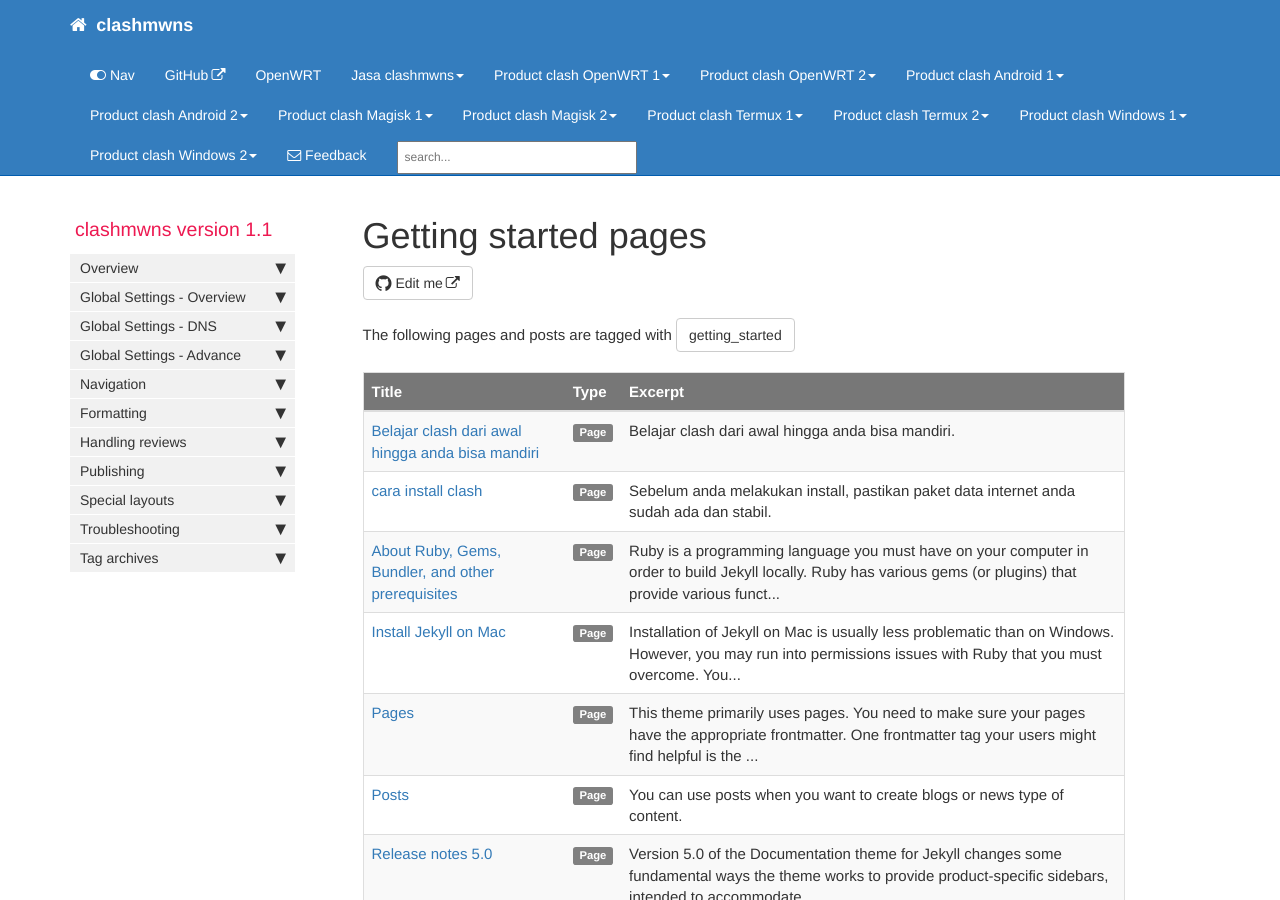
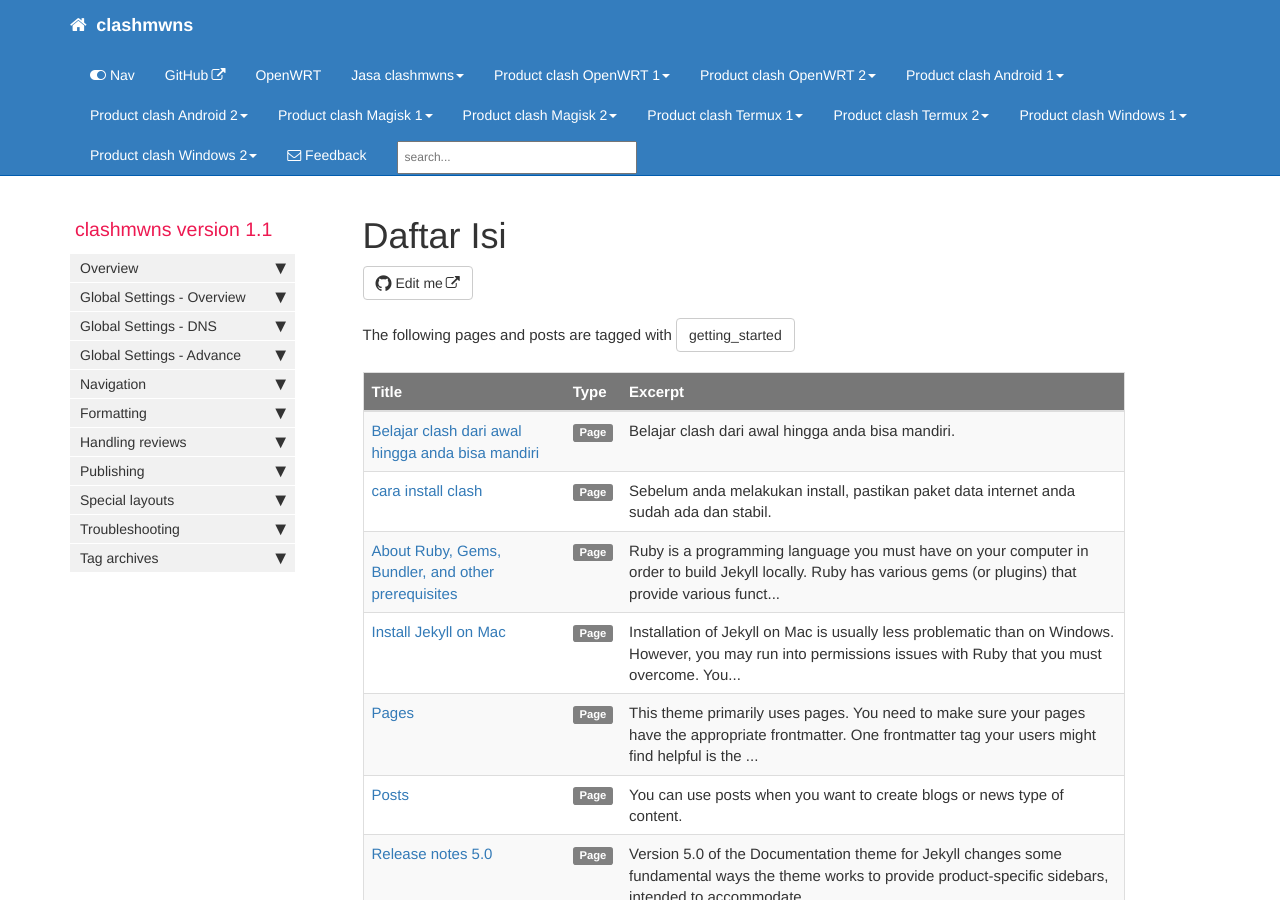
Before and after one commit to mwnsofficial/clashmwns, a Jekyll site: the page built from pages/tags/tag_getting_started.md, in a window 1280 px wide and 900 px high. Built offline with Jekyll 4.4.1, drawn with Linux system fonts in a browser that asks for light colours; comment, search, counter and statistics services are not loaded.

Commit message:
Update tag_getting_started.md

```diff
--- a/pages/tags/tag_getting_started.md
+++ b/pages/tags/tag_getting_started.md
@@ -1,5 +1,5 @@
 ---
-title: "Getting started pages"
+title: "Daftar Isi"
 tagName: getting_started
 search: exclude
 permalink: tag_getting_started.html
```
